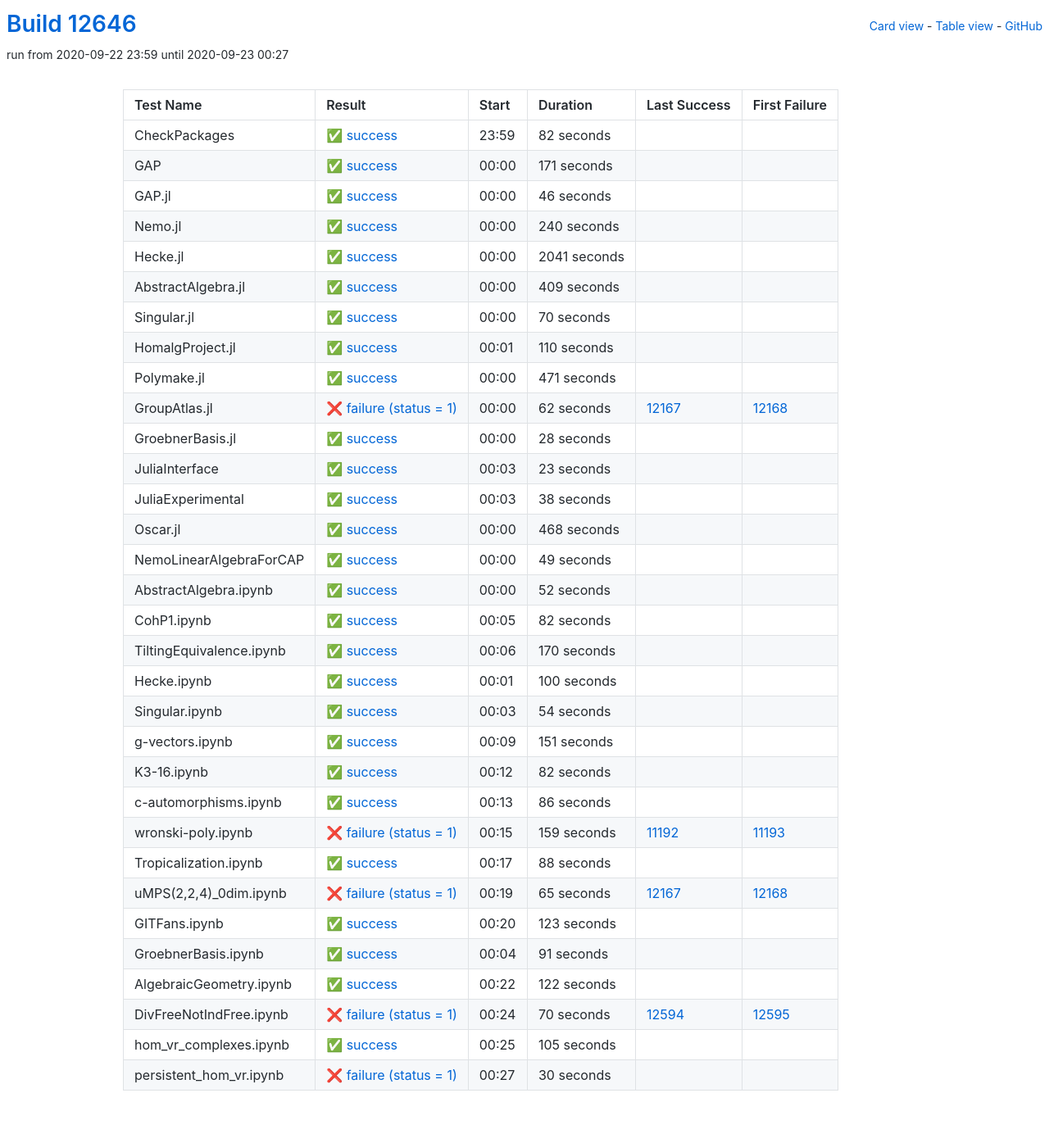
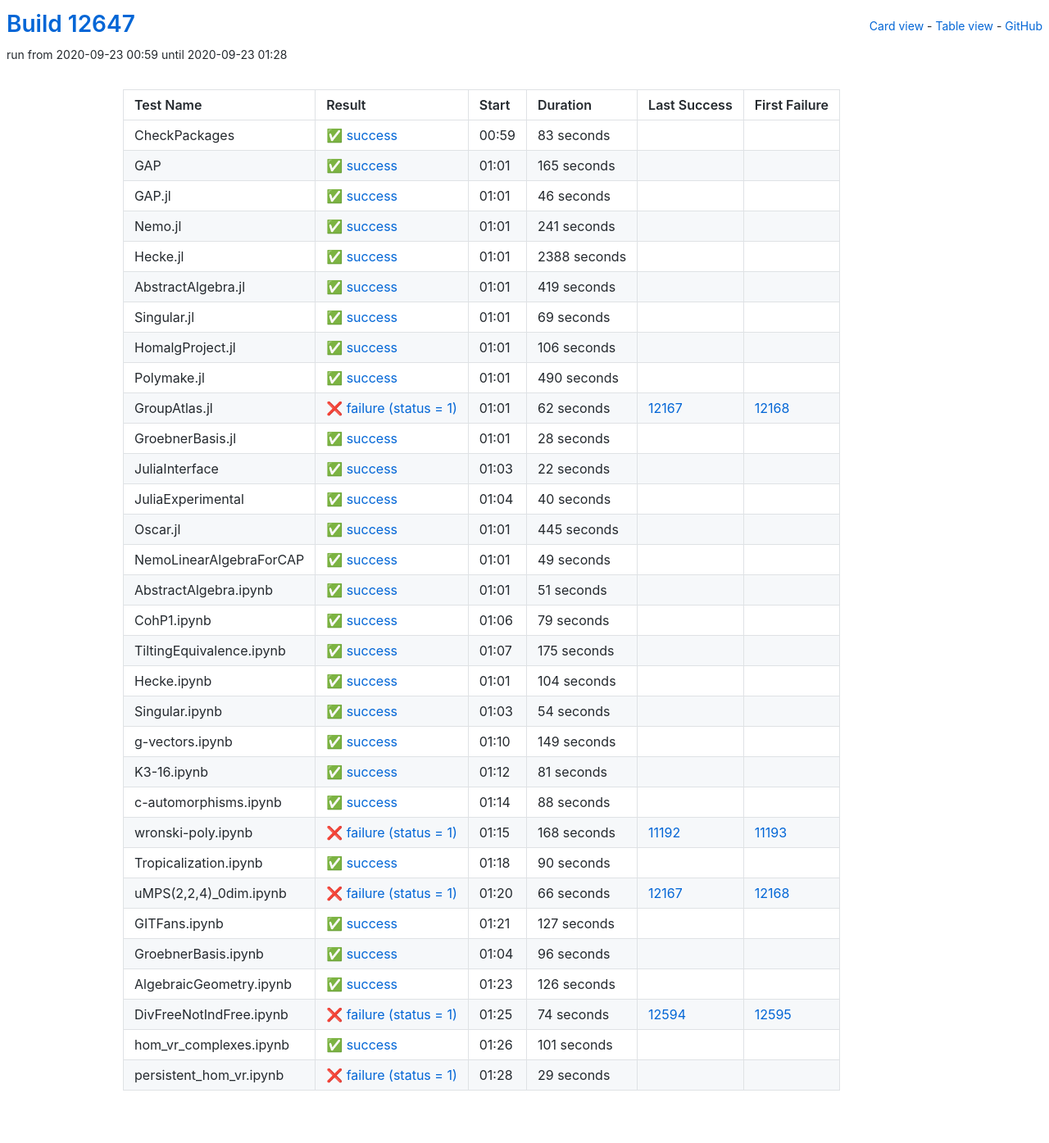
Before and after one commit to oscar-system/oscar-ci-status, a Jekyll site: the page built from table.html, in a window 1280 px wide. Shown: the whole page at 82% size. Built offline with Jekyll 4.4.1, drawn with Linux system fonts in a browser that asks for light colours.

Commit message:
Build #12647

```diff
--- a/_data/ci.yml
+++ b/_data/ci.yml
@@ -1,6 +1,6 @@
 ---
-build: 12646
-build_url: https://oscarci.mathematik.uni-kl.de/job/oscar/12646/
+build: 12647
+build_url: https://oscarci.mathematik.uni-kl.de/job/oscar/12647/
 job: oscar
 organization: oscar-system
 repo: oscar-ci-status
@@ -8,32 +8,32 @@ repourl: https://github.com/oscar-system/oscar-ci-status
 tests:
 - name: CheckPackages
   id: checkpackages
-  log: https://oscarci.mathematik.uni-kl.de/job/oscar/12646/artifact/logs/build-12646/CheckPackages.log
-  start: 2020-09-22 23:59
+  log: https://oscarci.mathematik.uni-kl.de/job/oscar/12647/artifact/logs/build-12647/CheckPackages.log
+  start: 2020-09-23 00:59
   success: true
   exitcode: 0
   status: success
-  duration: 82
+  duration: 83
   last_success: false
   last_success_url:
   first_failure: false
   first_failure_url:
 - name: GAP
   id: gap
-  log: https://oscarci.mathematik.uni-kl.de/job/oscar/12646/artifact/logs/build-12646/GAP.log
-  start: 2020-09-23 00:00
+  log: https://oscarci.mathematik.uni-kl.de/job/oscar/12647/artifact/logs/build-12647/GAP.log
+  start: 2020-09-23 01:01
   success: true
   exitcode: 0
   status: success
-  duration: 171
+  duration: 165
   last_success: false
   last_success_url:
   first_failure: false
   first_failure_url:
 - name: GAP.jl
   id: gap-jl
-  log: https://oscarci.mathematik.uni-kl.de/job/oscar/12646/artifact/logs/build-12646/GAP.jl.log
-  start: 2020-09-23 00:00
+  log: https://oscarci.mathematik.uni-kl.de/job/oscar/12647/artifact/logs/build-12647/GAP.jl.log
+  start: 2020-09-23 01:01
   success: true
   exitcode: 0
   status: success
@@ -44,80 +44,80 @@ tests:
   first_failure_url:
 - name: Nemo.jl
   id: nemo-jl
-  log: https://oscarci.mathematik.uni-kl.de/job/oscar/12646/artifact/logs/build-12646/Nemo.jl.log
-  start: 2020-09-23 00:00
+  log: https://oscarci.mathematik.uni-kl.de/job/oscar/12647/artifact/logs/build-12647/Nemo.jl.log
+  start: 2020-09-23 01:01
   success: true
   exitcode: 0
   status: success
-  duration: 240
+  duration: 241
   last_success: false
   last_success_url:
   first_failure: false
   first_failure_url:
 - name: Hecke.jl
   id: hecke-jl
-  log: https://oscarci.mathematik.uni-kl.de/job/oscar/12646/artifact/logs/build-12646/Hecke.jl.log
-  start: 2020-09-23 00:00
+  log: https://oscarci.mathematik.uni-kl.de/job/oscar/12647/artifact/logs/build-12647/Hecke.jl.log
+  start: 2020-09-23 01:01
   success: true
   exitcode: 0
   status: success
-  duration: 2041
+  duration: 2388
   last_success: false
   last_success_url:
   first_failure: false
   first_failure_url:
 - name: AbstractAlgebra.jl
   id: abstractalgebra-jl
-  log: https://oscarci.mathematik.uni-kl.de/job/oscar/12646/artifact/logs/build-12646/AbstractAlgebra.jl.log
-  start: 2020-09-23 00:00
+  log: https://oscarci.mathematik.uni-kl.de/job/oscar/12647/artifact/logs/build-12647/AbstractAlgebra.jl.log
+  start: 2020-09-23 01:01
   success: true
   exitcode: 0
   status: success
-  duration: 409
+  duration: 419
   last_success: false
   last_success_url:
   first_failure: false
   first_failure_url:
 - name: Singular.jl
   id: singular-jl
-  log: https://oscarci.mathematik.uni-kl.de/job/oscar/12646/artifact/logs/build-12646/Singular.jl.log
-  start: 2020-09-23 00:00
+  log: https://oscarci.mathematik.uni-kl.de/job/oscar/12647/artifact/logs/build-12647/Singular.jl.log
+  start: 2020-09-23 01:01
   success: true
   exitcode: 0
   status: success
-  duration: 70
+  duration: 69
   last_success: false
   last_success_url:
   first_failure: false
   first_failure_url:
 - name: HomalgProject.jl
   id: homalgproject-jl
-  log: https://oscarci.mathematik.uni-kl.de/job/oscar/12646/artifact/logs/build-12646/HomalgProject.jl.log
-  start: 2020-09-23 00:01
+  log: https://oscarci.mathematik.uni-kl.de/job/oscar/12647/artifact/logs/build-12647/HomalgProject.jl.log
+  start: 2020-09-23 01:01
   success: true
   exitcode: 0
   status: success
-  duration: 110
+  duration: 106
   last_success: false
   last_success_url:
   first_failure: false
   first_failure_url:
 - name: Polymake.jl
   id: polymake-jl
-  log: https://oscarci.mathematik.uni-kl.de/job/oscar/12646/artifact/logs/build-12646/Polymake.jl.log
-  start: 2020-09-23 00:00
+  log: https://oscarci.mathematik.uni-kl.de/job/oscar/12647/artifact/logs/build-12647/Polymake.jl.log
+  start: 2020-09-23 01:01
   success: true
   exitcode: 0
   status: success
-  duration: 471
+  duration: 490
   last_success: false
   last_success_url:
   first_failure: false
   first_failure_url:
 - name: GroupAtlas.jl
   id: groupatlas-jl
-  log: https://oscarci.mathematik.uni-kl.de/job/oscar/12646/artifact/logs/build-12646/GroupAtlas.jl.log
-  start: 2020-09-23 00:00
+  log: https://oscarci.mathematik.uni-kl.de/job/oscar/12647/artifact/logs/build-12647/GroupAtlas.jl.log
+  start: 2020-09-23 01:01
   success: false
   exitcode: 1
   status: failure
@@ -128,8 +128,8 @@ tests:
   first_failure_url: https://oscarci.mathematik.uni-kl.de/job/oscar/12168/
 - name: GroebnerBasis.jl
   id: groebnerbasis-jl
-  log: https://oscarci.mathematik.uni-kl.de/job/oscar/12646/artifact/logs/build-12646/GroebnerBasis.jl.log
-  start: 2020-09-23 00:00
+  log: https://oscarci.mathematik.uni-kl.de/job/oscar/12647/artifact/logs/build-12647/GroebnerBasis.jl.log
+  start: 2020-09-23 01:01
   success: true
   exitcode: 0
   status: success
@@ -140,44 +140,44 @@ tests:
   first_failure_url:
 - name: JuliaInterface
   id: juliainterface
-  log: https://oscarci.mathematik.uni-kl.de/job/oscar/12646/artifact/logs/build-12646/JuliaInterface.log
-  start: 2020-09-23 00:03
+  log: https://oscarci.mathematik.uni-kl.de/job/oscar/12647/artifact/logs/build-12647/JuliaInterface.log
+  start: 2020-09-23 01:03
   success: true
   exitcode: 0
   status: success
-  duration: 23
+  duration: 22
   last_success: false
   last_success_url:
   first_failure: false
   first_failure_url:
 - name: JuliaExperimental
   id: juliaexperimental
-  log: https://oscarci.mathematik.uni-kl.de/job/oscar/12646/artifact/logs/build-12646/JuliaExperimental.log
-  start: 2020-09-23 00:03
+  log: https://oscarci.mathematik.uni-kl.de/job/oscar/12647/artifact/logs/build-12647/JuliaExperimental.log
+  start: 2020-09-23 01:04
   success: true
   exitcode: 0
   status: success
-  duration: 38
+  duration: 40
   last_success: false
   last_success_url:
   first_failure: false
   first_failure_url:
 - name: Oscar.jl
   id: oscar-jl
-  log: https://oscarci.mathematik.uni-kl.de/job/oscar/12646/artifact/logs/build-12646/Oscar.jl.log
-  start: 2020-09-23 00:00
+  log: https://oscarci.mathematik.uni-kl.de/job/oscar/12647/artifact/logs/build-12647/Oscar.jl.log
+  start: 2020-09-23 01:01
   success: true
   exitcode: 0
   status: success
-  duration: 468
+  duration: 445
   last_success: false
   last_success_url:
   first_failure: false
   first_failure_url:
 - name: NemoLinearAlgebraForCAP
   id: nemolinearalgebraforcap
-  log: https://oscarci.mathematik.uni-kl.de/job/oscar/12646/artifact/logs/build-12646/NemoLinearAlgebraForCAP.log
-  start: 2020-09-23 00:00
+  log: https://oscarci.mathematik.uni-kl.de/job/oscar/12647/artifact/logs/build-12647/NemoLinearAlgebraForCAP.log
+  start: 2020-09-23 01:01
   success: true
   exitcode: 0
   status: success
@@ -188,56 +188,56 @@ tests:
   first_failure_url:
 - name: AbstractAlgebra.ipynb
   id: abstractalgebra-ipynb
-  log: https://oscarci.mathematik.uni-kl.de/job/oscar/12646/artifact/logs/build-12646/AbstractAlgebra.ipynb.log
-  start: 2020-09-23 00:00
+  log: https://oscarci.mathematik.uni-kl.de/job/oscar/12647/artifact/logs/build-12647/AbstractAlgebra.ipynb.log
+  start: 2020-09-23 01:01
   success: true
   exitcode: 0
   status: success
-  duration: 52
+  duration: 51
   last_success: false
   last_success_url:
   first_failure: false
   first_failure_url:
 - name: CohP1.ipynb
   id: cohp1-ipynb
-  log: https://oscarci.mathematik.uni-kl.de/job/oscar/12646/artifact/logs/build-12646/CohP1.ipynb.log
-  start: 2020-09-23 00:05
+  log: https://oscarci.mathematik.uni-kl.de/job/oscar/12647/artifact/logs/build-12647/CohP1.ipynb.log
+  start: 2020-09-23 01:06
   success: true
   exitcode: 0
   status: success
-  duration: 82
+  duration: 79
   last_success: false
   last_success_url:
   first_failure: false
   first_failure_url:
 - name: TiltingEquivalence.ipynb
   id: tiltingequivalence-ipynb
-  log: https://oscarci.mathematik.uni-kl.de/job/oscar/12646/artifact/logs/build-12646/TiltingEquivalence.ipynb.log
-  start: 2020-09-23 00:06
+  log: https://oscarci.mathematik.uni-kl.de/job/oscar/12647/artifact/logs/build-12647/TiltingEquivalence.ipynb.log
+  start: 2020-09-23 01:07
   success: true
   exitcode: 0
   status: success
-  duration: 170
+  duration: 175
   last_success: false
   last_success_url:
   first_failure: false
   first_failure_url:
 - name: Hecke.ipynb
   id: hecke-ipynb
-  log: https://oscarci.mathematik.uni-kl.de/job/oscar/12646/artifact/logs/build-12646/Hecke.ipynb.log
-  start: 2020-09-23 00:01
+  log: https://oscarci.mathematik.uni-kl.de/job/oscar/12647/artifact/logs/build-12647/Hecke.ipynb.log
+  start: 2020-09-23 01:01
   success: true
   exitcode: 0
   status: success
-  duration: 100
+  duration: 104
   last_success: false
   last_success_url:
   first_failure: false
   first_failure_url:
 - name: Singular.ipynb
   id: singular-ipynb
-  log: https://oscarci.mathematik.uni-kl.de/job/oscar/12646/artifact/logs/build-12646/Singular.ipynb.log
-  start: 2020-09-23 00:03
+  log: https://oscarci.mathematik.uni-kl.de/job/oscar/12647/artifact/logs/build-12647/Singular.ipynb.log
+  start: 2020-09-23 01:03
   success: true
   exitcode: 0
   status: success
@@ -248,56 +248,32 @@ tests:
   first_failure_url:
 - name: g-vectors.ipynb
   id: g-vectors-ipynb
-  log: https://oscarci.mathematik.uni-kl.de/job/oscar/12646/artifact/logs/build-12646/g-vectors.ipynb.log
-  start: 2020-09-23 00:09
+  log: https://oscarci.mathematik.uni-kl.de/job/oscar/12647/artifact/logs/build-12647/g-vectors.ipynb.log
+  start: 2020-09-23 01:10
   success: true
   exitcode: 0
   status: success
-  duration: 151
+  duration: 149
   last_success: false
   last_success_url:
   first_failure: false
   first_failure_url:
 - name: K3-16.ipynb
   id: k3-16-ipynb
-  log: https://oscarci.mathematik.uni-kl.de/job/oscar/12646/artifact/logs/build-12646/K3-16.ipynb.log
-  start: 2020-09-23 00:12
+  log: https://oscarci.mathematik.uni-kl.de/job/oscar/12647/artifact/logs/build-12647/K3-16.ipynb.log
+  start: 2020-09-23 01:12
   success: true
   exitcode: 0
   status: success
-  duration: 82
+  duration: 81
   last_success: false
   last_success_url:
   first_failure: false
   first_failure_url:
 - name: c-automorphisms.ipynb
   id: c-automorphisms-ipynb
-  log: https://oscarci.mathematik.uni-kl.de/job/oscar/12646/artifact/logs/build-12646/c-automorphisms.ipynb.log
-  start: 2020-09-23 00:13
-  success: true
-  exitcode: 0
-  status: success
-  duration: 86
-  last_success: false
-  last_success_url:
-  first_failure: false
-  first_failure_url:
-- name: wronski-poly.ipynb
-  id: wronski-poly-ipynb
-  log: https://oscarci.mathematik.uni-kl.de/job/oscar/12646/artifact/logs/build-12646/wronski-poly.ipynb.log
-  start: 2020-09-23 00:15
-  success: false
-  exitcode: 1
-  status: failure
-  duration: 159
-  last_success: 11192
-  last_success_url: https://oscarci.mathematik.uni-kl.de/job/oscar/11192/
-  first_failure: 11193
-  first_failure_url: https://oscarci.mathematik.uni-kl.de/job/oscar/11193/
-- name: Tropicalization.ipynb
-  id: tropicalization-ipynb
-  log: https://oscarci.mathematik.uni-kl.de/job/oscar/12646/artifact/logs/build-12646/Tropicalization.ipynb.log
-  start: 2020-09-23 00:17
+  log: https://oscarci.mathematik.uni-kl.de/job/oscar/12647/artifact/logs/build-12647/c-automorphisms.ipynb.log
+  start: 2020-09-23 01:14
   success: true
   exitcode: 0
   status: success
@@ -306,86 +282,110 @@ tests:
   last_success_url:
   first_failure: false
   first_failure_url:
-- name: uMPS(2,2,4)_0dim.ipynb
-  id: umps-2-2-4-0dim-ipynb
-  log: https://oscarci.mathematik.uni-kl.de/job/oscar/12646/artifact/logs/build-12646/uMPS-2-2-4-_0dim.ipynb.log
-  start: 2020-09-23 00:19
+- name: wronski-poly.ipynb
+  id: wronski-poly-ipynb
+  log: https://oscarci.mathematik.uni-kl.de/job/oscar/12647/artifact/logs/build-12647/wronski-poly.ipynb.log
+  start: 2020-09-23 01:15
   success: false
   exitcode: 1
   status: failure
-  duration: 65
+  duration: 168
+  last_success: 11192
+  last_success_url: https://oscarci.mathematik.uni-kl.de/job/oscar/11192/
+  first_failure: 11193
+  first_failure_url: https://oscarci.mathematik.uni-kl.de/job/oscar/11193/
+- name: Tropicalization.ipynb
+  id: tropicalization-ipynb
+  log: https://oscarci.mathematik.uni-kl.de/job/oscar/12647/artifact/logs/build-12647/Tropicalization.ipynb.log
+  start: 2020-09-23 01:18
+  success: true
+  exitcode: 0
+  status: success
+  duration: 90
+  last_success: false
+  last_success_url:
+  first_failure: false
+  first_failure_url:
+- name: uMPS(2,2,4)_0dim.ipynb
+  id: umps-2-2-4-0dim-ipynb
+  log: https://oscarci.mathematik.uni-kl.de/job/oscar/12647/artifact/logs/build-12647/uMPS-2-2-4-_0dim.ipynb.log
+  start: 2020-09-23 01:20
+  success: false
+  exitcode: 1
+  status: failure
+  duration: 66
   last_success: 12167
   last_success_url: https://oscarci.mathematik.uni-kl.de/job/oscar/12167/
   first_failure: 12168
   first_failure_url: https://oscarci.mathematik.uni-kl.de/job/oscar/12168/
 - name: GITFans.ipynb
   id: gitfans-ipynb
-  log: https://oscarci.mathematik.uni-kl.de/job/oscar/12646/artifact/logs/build-12646/GITFans.ipynb.log
-  start: 2020-09-23 00:20
+  log: https://oscarci.mathematik.uni-kl.de/job/oscar/12647/artifact/logs/build-12647/GITFans.ipynb.log
+  start: 2020-09-23 01:21
   success: true
   exitcode: 0
   status: success
-  duration: 123
+  duration: 127
   last_success: false
   last_success_url:
   first_failure: false
   first_failure_url:
 - name: GroebnerBasis.ipynb
   id: groebnerbasis-ipynb
-  log: https://oscarci.mathematik.uni-kl.de/job/oscar/12646/artifact/logs/build-12646/GroebnerBasis.ipynb.log
-  start: 2020-09-23 00:04
+  log: https://oscarci.mathematik.uni-kl.de/job/oscar/12647/artifact/logs/build-12647/GroebnerBasis.ipynb.log
+  start: 2020-09-23 01:04
   success: true
   exitcode: 0
   status: success
-  duration: 91
+  duration: 96
   last_success: false
   last_success_url:
   first_failure: false
   first_failure_url:
 - name: AlgebraicGeometry.ipynb
   id: algebraicgeometry-ipynb
-  log: https://oscarci.mathematik.uni-kl.de/job/oscar/12646/artifact/logs/build-12646/AlgebraicGeometry.ipynb.log
-  start: 2020-09-23 00:22
+  log: https://oscarci.mathematik.uni-kl.de/job/oscar/12647/artifact/logs/build-12647/AlgebraicGeometry.ipynb.log
+  start: 2020-09-23 01:23
   success: true
   exitcode: 0
   status: success
-  duration: 122
+  duration: 126
   last_success: false
   last_success_url:
   first_failure: false
   first_failure_url:
 - name: DivFreeNotIndFree.ipynb
   id: divfreenotindfree-ipynb
-  log: https://oscarci.mathematik.uni-kl.de/job/oscar/12646/artifact/logs/build-12646/DivFreeNotIndFree.ipynb.log
-  start: 2020-09-23 00:24
+  log: https://oscarci.mathematik.uni-kl.de/job/oscar/12647/artifact/logs/build-12647/DivFreeNotIndFree.ipynb.log
+  start: 2020-09-23 01:25
   success: false
   exitcode: 1
   status: failure
-  duration: 70
+  duration: 74
   last_success: 12594
   last_success_url: https://oscarci.mathematik.uni-kl.de/job/oscar/12594/
   first_failure: 12595
   first_failure_url: https://oscarci.mathematik.uni-kl.de/job/oscar/12595/
 - name: hom_vr_complexes.ipynb
   id: hom-vr-complexes-ipynb
-  log: https://oscarci.mathematik.uni-kl.de/job/oscar/12646/artifact/logs/build-12646/hom_vr_complexes.ipynb.log
-  start: 2020-09-23 00:25
+  log: https://oscarci.mathematik.uni-kl.de/job/oscar/12647/artifact/logs/build-12647/hom_vr_complexes.ipynb.log
+  start: 2020-09-23 01:26
   success: true
   exitcode: 0
   status: success
-  duration: 105
+  duration: 101
   last_success: false
   last_success_url:
   first_failure: false
   first_failure_url:
 - name: persistent_hom_vr.ipynb
   id: persistent-hom-vr-ipynb
-  log: https://oscarci.mathematik.uni-kl.de/job/oscar/12646/artifact/logs/build-12646/persistent_hom_vr.ipynb.log
-  start: 2020-09-23 00:27
+  log: https://oscarci.mathematik.uni-kl.de/job/oscar/12647/artifact/logs/build-12647/persistent_hom_vr.ipynb.log
+  start: 2020-09-23 01:28
   success: false
   exitcode: 1
   status: failure
-  duration: 30
+  duration: 29
   last_success: false
   last_success_url:
   first_failure: false
```
Also changed, not shown: README.md.
